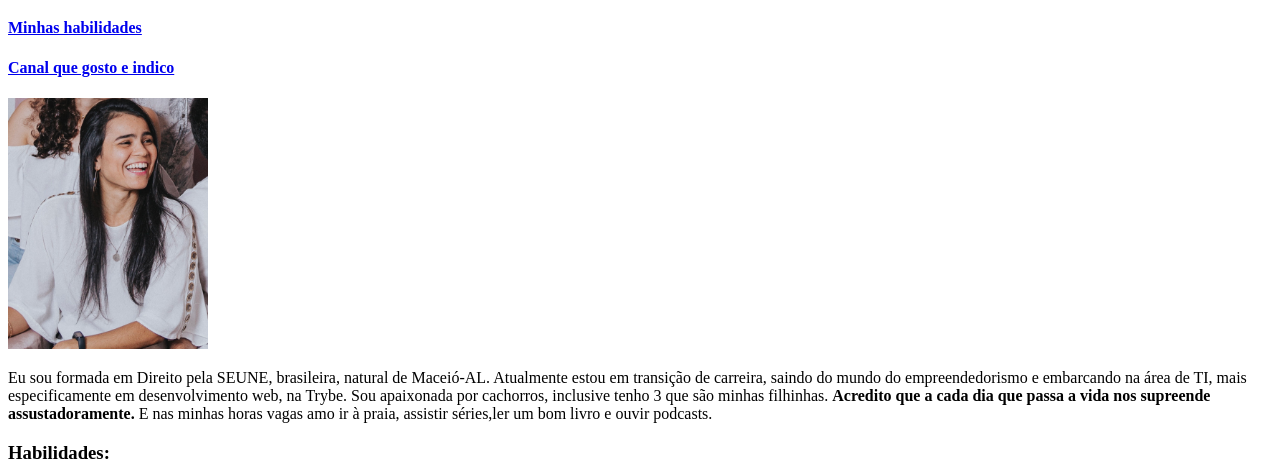
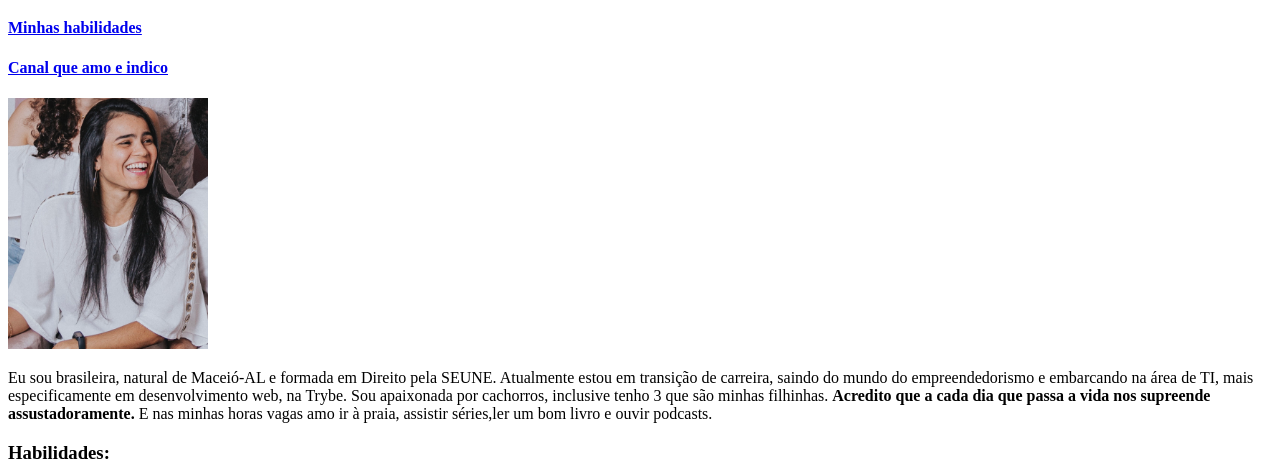
Before and after one commit to GabrielaMoura25/gabrielamoura25.github.io, a plain HTML site: page index.html in a window 1280 px wide. Shown: the part 143-616 px from the top of the page. Drawn offline with Linux system fonts and the light colour scheme.

Commit message:
alterações na parte sobre mim

```diff
--- a/index.html
+++ b/index.html
@@ -9,9 +9,9 @@
     <h3><strong>Índice:</strong></h3>
     <h4> <a href="#descricao">Sobre mim</a></h4>
     <h4> <a href="#habilidades">Minhas habilidades</a></h4>
-    <h4> <a href="#canal">Canal que gosto e indico</a></h4>
+    <h4> <a href="#canal">Canal que amo e indico</a></h4>
     <img id="minhafoto" src="/foto-port/IMG_2680.jpg" alt="Foto de Gabriela olhando pra o lado e sorrindo" width="200pix">
-    <p id="descricao"> Eu sou formada em Direito pela SEUNE, brasileira, natural de Maceió-AL. Atualmente estou em transição de carreira, saindo do mundo do empreendedorismo e embarcando na área de TI, mais especificamente em desenvolvimento web, na Trybe. Sou apaixonada por cachorros, inclusive tenho 3 que são minhas filhinhas. <strong> Acredito que a cada dia que passa a vida nos supreende assustadoramente.</strong> E nas minhas horas vagas amo ir à praia, assistir séries,ler um bom livro e ouvir podcasts.  </p>
+    <p id="descricao"> Eu sou brasileira, natural de Maceió-AL e formada em Direito pela SEUNE. Atualmente estou em transição de carreira, saindo do mundo do empreendedorismo e embarcando na área de TI, mais especificamente em desenvolvimento web, na Trybe. Sou apaixonada por cachorros, inclusive tenho 3 que são minhas filhinhas. <strong> Acredito que a cada dia que passa a vida nos supreende assustadoramente.</strong> E nas minhas horas vagas amo ir à praia, assistir séries,ler um bom livro e ouvir podcasts.  </p>
     <h3 id="habilidades">Habilidades:</h3>
 
     <ul>
```
